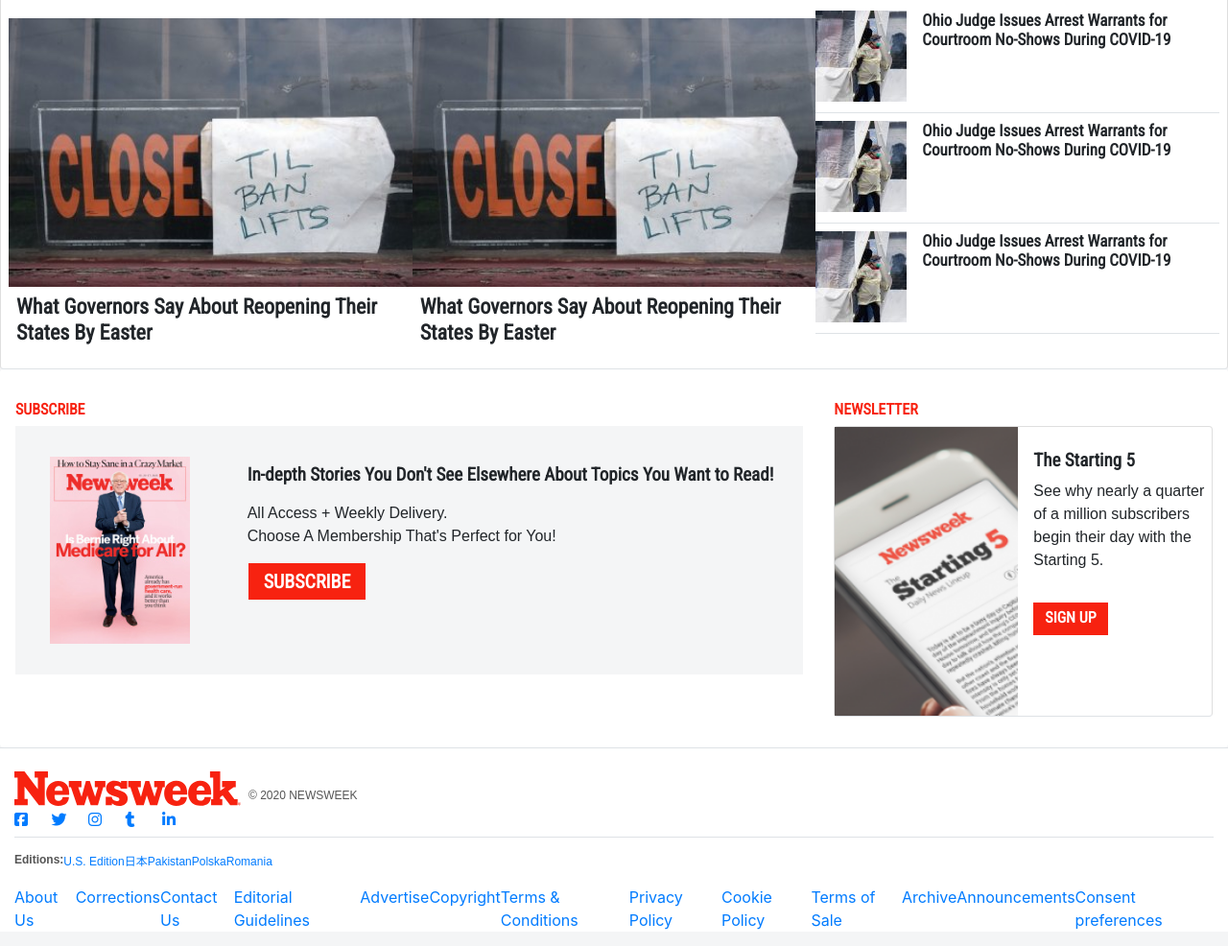
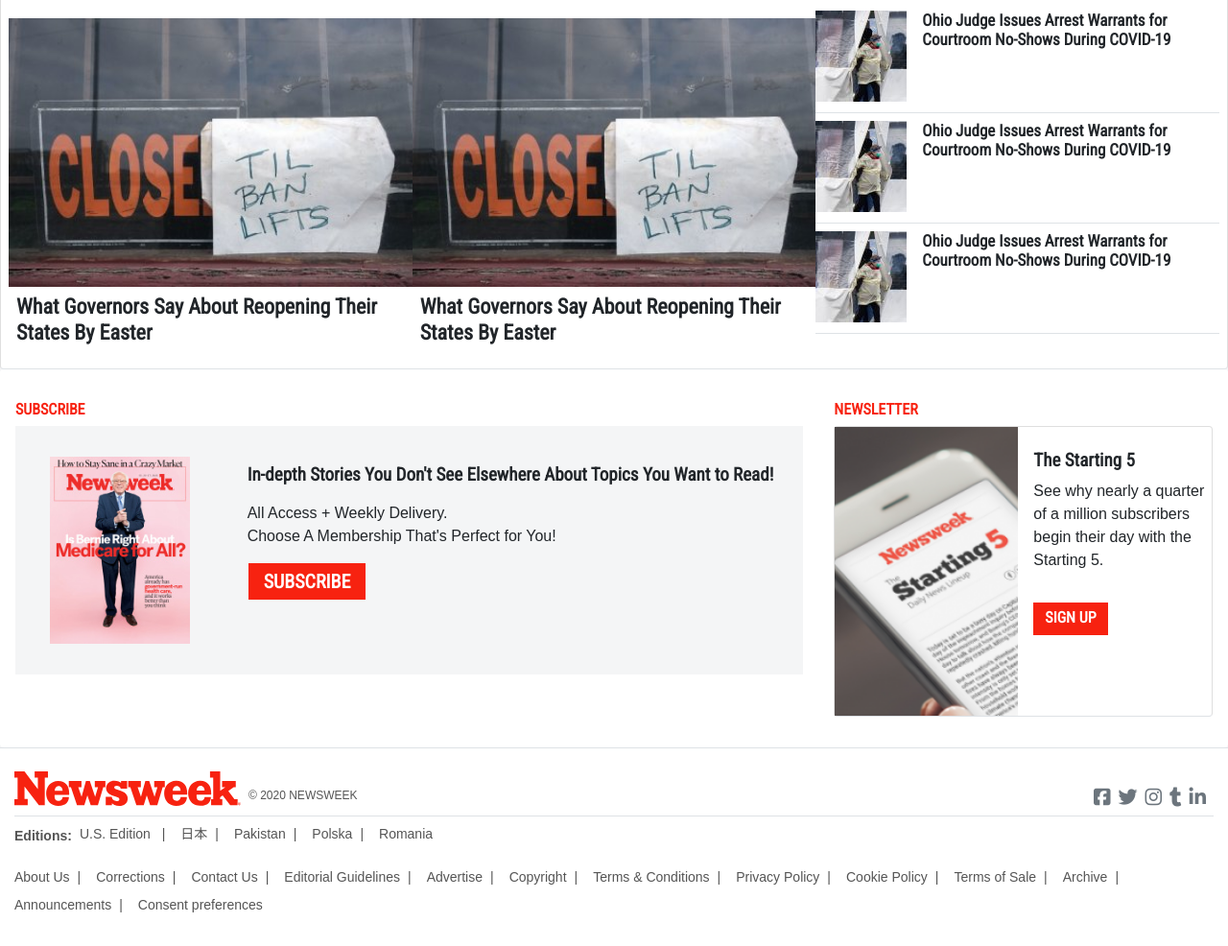
Before and after one commit to angel-mora/newsweek-clone, a plain HTML site: page index.html in a window 1280 px wide. Shown: the part 6283-7269 px from the top of the page at 96% size. Drawn offline with nearby package versions, Linux system fonts and the light colour scheme.

Commit message:
fixed footer completely, about to review on sticky grids

```diff
--- a/index.html
+++ b/index.html
@@ -902,7 +902,8 @@
         </div>
 
         <footer class="container-fluid footer border-top">
-            <div class="d-flex flex-column flex-md-row pt-4">
+            <div class="footer-copy-rrss border-bottom d-flex flex-column flex-md-row align-items-md- justify-content-between mb-md-2 pb-md-2">
+                <div class="container-fluid pl-0 d-flex flex-column flex-md-row pt-4">
                     <a href="#">
                         <svg class="logo" version="1.1" id="Layer_1" xmlns="http://www.w3.org/2000/svg" xmlns:xlink="http://www.w3.org/1999/xlink" x="0px" y="0px" viewBox="0 0 395.6 60" xml:space="preserve">
                             <path
@@ -912,54 +913,47 @@
                     </a>
                     <p class="copyright mt-md-3 ml-md-2 mt-2 mb-1">© 2020 NEWSWEEK</p>
                 </div>
-            <ul class="border-bottom mt-0 pt-0">
-                <a href="#" class="mr-2"><i class="fab fa-facebook-square"></i></li></a>
-                <a href="#" class="mr-2"><i class="fab fa-twitter"></i></li></a>
-                <a href="#" class="mr-2"><i class="fab fa-instagram"></i></li></a>
-                <a href="#" class="mr-2"><i class="fab fa-tumblr"></i></li></a>
-                <a href="#" class="mr-2"><i class="fab fa-linkedin-in"></i></li></a>
+                <ul class="container-fluid pl-0 mt-0 mb-md-0 pt-1 p-md-0 pb-0 d-flex justify-content-end align-items-end">
+                    <a href="#" class="mr-2"><i class="fab fa-lg text-secondary fa-facebook-square"></i></li></a>
+                    <a href="#" class="mr-2"><i class="fab fa-lg text-secondary fa-twitter"></i></li></a>
+                    <a href="#" class="mr-2"><i class="fab fa-lg text-secondary fa-instagram"></i></li></a>
+                    <a href="#" class="mr-2"><i class="fab fa-lg text-secondary fa-tumblr"></i></li></a>
+                    <a href="#" class="mr-2"><i class="fab fa-lg text-secondary fa-linkedin-in"></i></li></a>
                 </ul>
+            </div>
             <div class="d-flex editions">
-                <h3 class="font-weight-bold">Editions:</h3>
-                <ul>
+                <h3 class="font-weight-bold mr-2 mt-1">Editions:</h3>
+                <ul class="d-flex flex-wrap">
                     <a href="#">
-                        <li>U.S. Edition</li>
+                        <li>U.S. Edition <span class="pl-2">|</span></li>
                     </a>
-                </ul>
-                <ul>
                     <a href="#">
-                        <li>日本</li>
+                        <li>日本<span class="pl-2">|</span></li>
                     </a>
-                </ul>
-                <ul>
                     <a href="#">
-                        <li>Pakistan</li>
+                        <li>Pakistan<span class="pl-2">|</span></li>
                     </a>
-                </ul>
-                <ul>
                     <a href="#">
-                        <li>Polska</li>
+                        <li>Polska<span class="pl-2">|</span></li>
                     </a>
-                </ul>
-                <ul>
                     <a href="#">
                         <li>Romania</li>
                     </a>
                 </ul>
             </div>
-            <div class="d-flex">
-                <a href="#">About Us</a>
-                <a href="#">Corrections</a>
-                <a href="#">Contact Us</a>
-                <a href="#">Editorial Guidelines</a>
-                <a href="#">Advertise</a>
-                <a href="#">Copyright</a>
-                <a href="#">Terms & Conditions</a>
-                <a href="#">Privacy Policy</a>
-                <a href="#">Cookie Policy</a>
-                <a href="#">Terms of Sale</a>
-                <a href="#">Archive</a>
-                <a href="#">Announcements</a>
+            <div class="d-flex editions flex-row flex-wrap pb-4">
+                <a href="#">About Us<span class="pl-2">|</span></a>
+                <a href="#">Corrections<span class="pl-2">|</span></a>
+                <a href="#">Contact Us<span class="pl-2">|</span></a>
+                <a href="#">Editorial Guidelines<span class="pl-2">|</span></a>
+                <a href="#">Advertise<span class="pl-2">|</span></a>
+                <a href="#">Copyright<span class="pl-2">|</span></a>
+                <a href="#">Terms & Conditions<span class="pl-2">|</span></a>
+                <a href="#">Privacy Policy<span class="pl-2">|</span></a>
+                <a href="#">Cookie Policy<span class="pl-2">|</span></a>
+                <a href="#">Terms of Sale<span class="pl-2">|</span></a>
+                <a href="#">Archive<span class="pl-2">|</span></a>
+                <a href="#">Announcements<span class="pl-2">|</span></a>
                 <a href="#">Consent preferences</a>
             </div>
         </footer>
--- a/style.scss
+++ b/style.scss
@@ -560,19 +560,22 @@ main {
         font-family: $arial;
         font-size: 12px;
     }
-    .fab {
-        width: 26px;
-        height: 26px;
-    }
     .editions {
         font-family: $arial;
-        font-size: 12px;
+        font-size: 14px;
         h3 {
-            font-family: $arial;
-            font-size: 12px;
+            font-size: 14px;
         }
         a {
             text-decoration: none;
+            color: $gray;
+            padding-right: 1rem;
+            padding-bottom: 0.5rem;
+            display: flex;
+            flex-direction: row;
+        }
+        span {
+            display: none;
         }
     }
 }
@@ -649,6 +652,14 @@ main {
     #subscribe-btn {
         margin-left: 1rem !important;
     }
+    .footer-copy-rrss {
+        border-bottom: none !important;
+    }
+    .editions {
+        span {
+            display: inline !important;
+        }
+    }
 }
 
 // large size
```
Also changed, not shown: style.css, 1 other file. Lines whose indentation alone changed are shown as unchanged.
